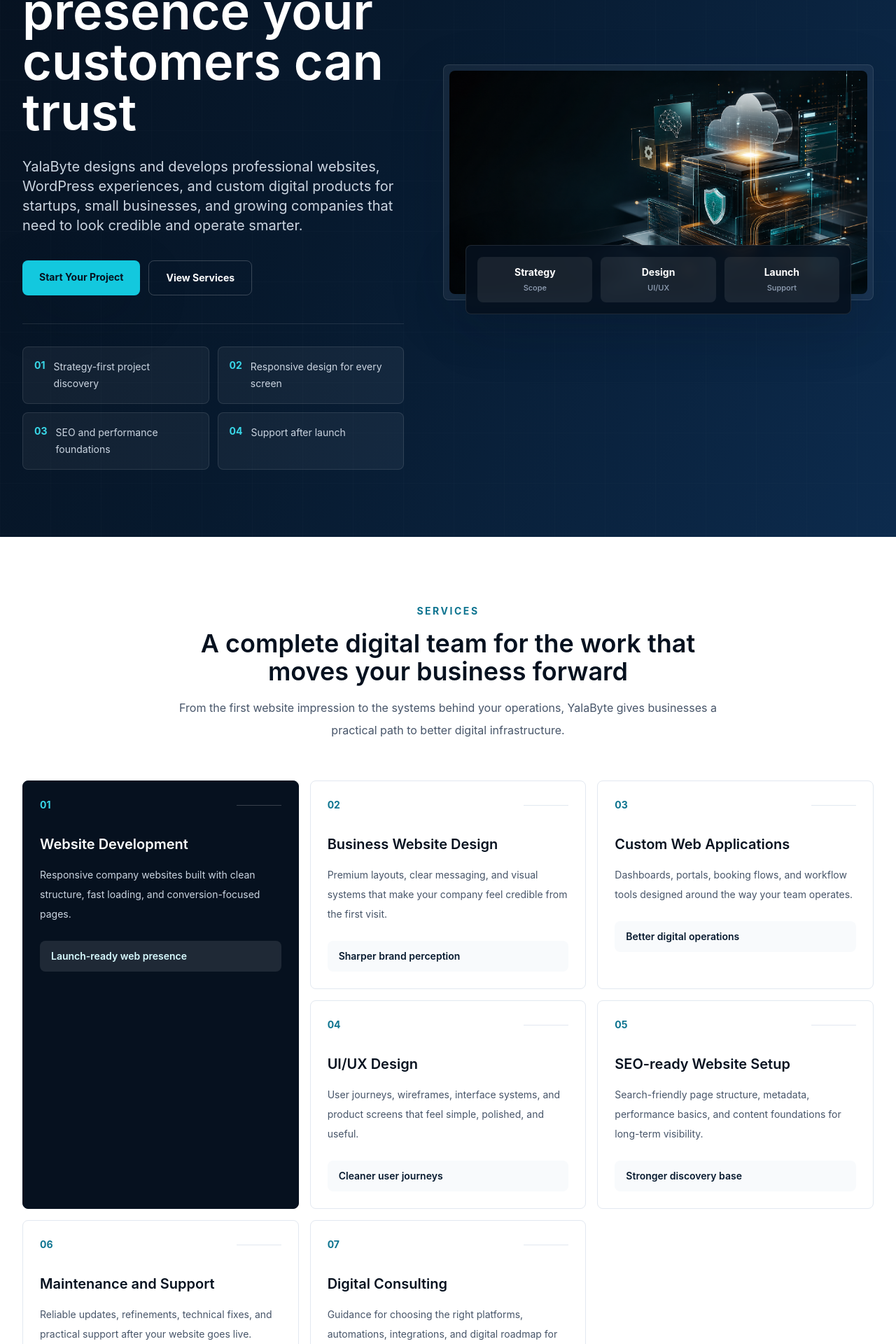
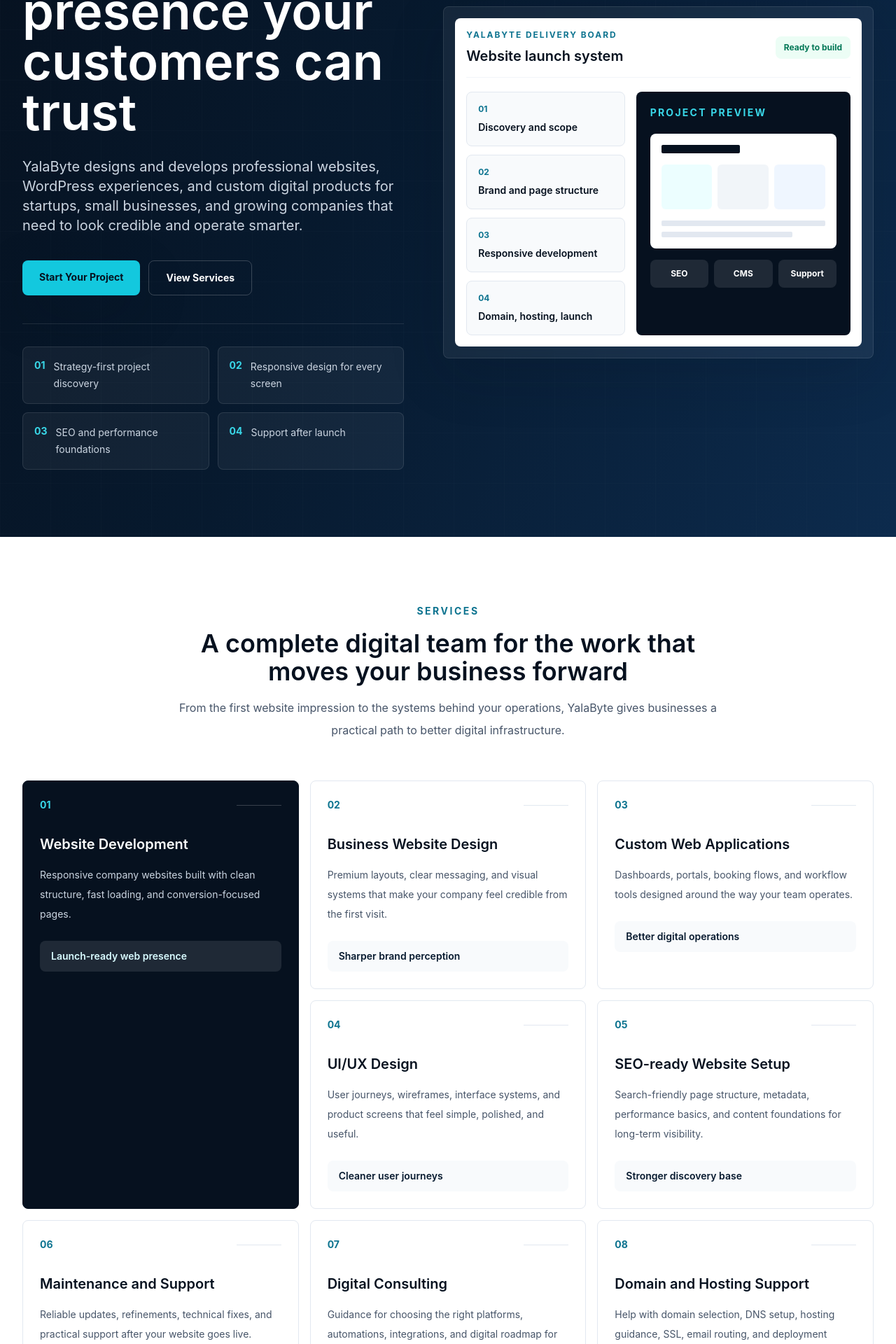
Before and after one commit to SalinBajra/yalabytee, a React (Vite) app in the folder frontend/: page / in a window 1280 px wide. Shown: the part 327-2247 px from the top of the page at 70% size. Built offline with nearby package versions, Linux system fonts and the light colour scheme.

Commit message:
Update siteData.js and Faqs

```diff
--- a/frontend/src/App.jsx
+++ b/frontend/src/App.jsx
@@ -5,7 +5,10 @@
 import Process from './components/Process.jsx';
 import Portfolio from './components/Portfolio.jsx';
 import Templates from './components/Templates.jsx';
+import AddOns from './components/AddOns.jsx';
+import Team from './components/Team.jsx';
 import Testimonials from './components/Testimonials.jsx';
+import FAQ from './components/FAQ.jsx';
 import Contact from './components/Contact.jsx';
 import Footer from './components/Footer.jsx';
 
@@ -20,7 +23,10 @@
         <Process />
         <Portfolio />
         <Templates />
+        <AddOns />
+        <Team />
         <Testimonials />
+        <FAQ />
         <Contact />
       </main>
       <Footer />
--- a/frontend/src/components/About.jsx
+++ b/frontend/src/components/About.jsx
@@ -5,7 +5,7 @@
         <div>
           <p className="text-sm font-bold uppercase tracking-[0.18em] text-cyan-700">About YalaByte</p>
           <h2 className="mt-4 text-3xl font-semibold leading-tight tracking-normal text-navy-950 sm:text-4xl lg:text-5xl">
-            A reliable IT partner for businesses that need more than a basic website
+            A reliable IT partner for businesses that need a complete digital foundation
           </h2>
           <div className="mt-8 grid grid-cols-2 gap-3">
             {[
@@ -24,10 +24,10 @@
         <div className="rounded-lg border border-slate-200 bg-white p-6 shadow-sm sm:p-8">
           <div className="grid gap-6 text-base leading-8 text-slate-600">
             <p>
-              YalaByte provides website development services and one-stop digital solutions for businesses that want a professional digital presence without scattered vendors or unclear execution. We combine strategy, design, development, and support into a clear delivery process.
+              YalaByte provides website development, WordPress website builds, custom web applications, domain and hosting support, and ongoing digital improvements for businesses that want one dependable partner instead of scattered vendors.
             </p>
             <p>
-              Whether you are launching a business website, planning a WordPress site, improving an existing platform, or building a custom web application, YalaByte helps translate your services into a credible digital experience that customers can understand and trust.
+              Whether you are launching a business website, planning an industry-specific WordPress site, improving an existing platform, or building a custom workflow, YalaByte helps translate your services into a credible digital experience that customers can understand and trust.
             </p>
           </div>
           <div className="mt-8 border-t border-slate-100 pt-6">
--- a/frontend/src/components/Footer.jsx
+++ b/frontend/src/components/Footer.jsx
@@ -17,7 +17,10 @@
             <a href="#services" className="hover:text-white">Services</a>
             <a href="#about" className="hover:text-white">About</a>
             <a href="#process" className="hover:text-white">Process</a>
+            <a href="#work" className="hover:text-white">Portfolio</a>
             <a href="#templates" className="hover:text-white">Templates</a>
+            <a href="#addons" className="hover:text-white">Add-ons</a>
+            <a href="#faq" className="hover:text-white">FAQs</a>
             <a href="#contact" className="hover:text-white">Contact</a>
           </div>
         </div>
--- a/frontend/src/components/Header.jsx
+++ b/frontend/src/components/Header.jsx
@@ -4,8 +4,10 @@
   { label: 'Services', href: '#services' },
   { label: 'About', href: '#about' },
   { label: 'Process', href: '#process' },
-  { label: 'Work', href: '#work' },
+  { label: 'Portfolio', href: '#work' },
   { label: 'Templates', href: '#templates' },
+  { label: 'Add-ons', href: '#addons' },
+  { label: 'FAQs', href: '#faq' },
   { label: 'Contact', href: '#contact' }
 ];
 
--- a/frontend/src/components/Hero.jsx
+++ b/frontend/src/components/Hero.jsx
@@ -37,25 +37,46 @@
           </div>
         </div>
         <div className="relative self-center">
-          <div className="overflow-hidden rounded-lg border border-white/10 bg-white/[0.06] p-2 shadow-soft backdrop-blur">
-            <img
-              src="/images/yalabyte-hero.png"
-              alt="Premium web technology platform visual for YalaByte digital solutions"
-              className="h-full max-h-[560px] w-full rounded-lg object-cover object-center"
-              loading="eager"
-            />
-          </div>
-          <div className="absolute -bottom-5 left-4 right-4 grid grid-cols-3 gap-2 rounded-lg border border-white/10 bg-navy-950/90 p-3 shadow-soft backdrop-blur sm:left-8 sm:right-8 sm:gap-3 sm:p-4">
-            {[
-              ['Strategy', 'Scope'],
-              ['Design', 'UI/UX'],
-              ['Launch', 'Support']
-            ].map(([item, detail]) => (
-              <div key={item} className="rounded-lg bg-white/[0.08] px-3 py-3 text-center">
-                <p className="text-xs font-bold text-white sm:text-sm">{item}</p>
-                <p className="mt-1 text-[11px] font-medium text-slate-400">{detail}</p>
+          <div className="rounded-lg border border-white/10 bg-white/[0.06] p-4 shadow-soft backdrop-blur">
+            <div className="rounded-lg bg-white p-4 text-navy-950">
+              <div className="flex items-center justify-between border-b border-slate-100 pb-4">
+                <div>
+                  <p className="text-xs font-bold uppercase tracking-[0.16em] text-cyan-700">YalaByte delivery board</p>
+                  <h2 className="mt-2 text-xl font-semibold">Website launch system</h2>
+                </div>
+                <span className="rounded-lg bg-emerald-50 px-3 py-2 text-xs font-bold text-emerald-700">Ready to build</span>
               </div>
-            ))}
+              <div className="mt-5 grid gap-4 md:grid-cols-[0.85fr_1.15fr]">
+                <div className="grid gap-3">
+                  {['Discovery and scope', 'Brand and page structure', 'Responsive development', 'Domain, hosting, launch'].map((item, index) => (
+                    <div key={item} className="rounded-lg border border-slate-200 bg-slate-50 p-4">
+                      <p className="text-xs font-bold text-cyan-700">0{index + 1}</p>
+                      <p className="mt-2 text-sm font-semibold text-navy-950">{item}</p>
+                    </div>
+                  ))}
+                </div>
+                <div className="rounded-lg bg-navy-950 p-5 text-white">
+                  <p className="text-sm font-bold uppercase tracking-[0.16em] text-cyanbrand-400">Project preview</p>
+                  <div className="mt-5 rounded-lg bg-white p-4 text-navy-950">
+                    <div className="h-3 w-28 rounded-sm bg-navy-950" />
+                    <div className="mt-4 grid grid-cols-3 gap-2">
+                      <span className="h-16 rounded-md bg-cyan-50" />
+                      <span className="h-16 rounded-md bg-slate-100" />
+                      <span className="h-16 rounded-md bg-blue-50" />
+                    </div>
+                    <div className="mt-4 h-2 w-full rounded-sm bg-slate-200" />
+                    <div className="mt-2 h-2 w-4/5 rounded-sm bg-slate-200" />
+                  </div>
+                  <div className="mt-4 grid grid-cols-3 gap-2">
+                    {['SEO', 'CMS', 'Support'].map((item) => (
+                      <div key={item} className="rounded-lg bg-white/10 px-3 py-3 text-center text-xs font-bold">
+                        {item}
+                      </div>
+                    ))}
+                  </div>
+                </div>
+              </div>
+            </div>
           </div>
         </div>
       </div>
--- a/frontend/src/components/Services.jsx
+++ b/frontend/src/components/Services.jsx
@@ -1,7 +1,5 @@
 import SectionHeader from './SectionHeader.jsx';
 import { services } from '../data/siteData.js';
-
-const serviceNumbers = ['01', '02', '03', '04', '05', '06', '07'];
 
 export default function Services() {
   return (
@@ -16,7 +14,7 @@
           {services.map((service, index) => (
             <article key={service.title} className={`group rounded-lg border p-6 transition hover:-translate-y-1 hover:shadow-soft ${index === 0 ? 'border-navy-950 bg-navy-950 text-white lg:row-span-2' : 'border-slate-200 bg-white'}`}>
               <div className="mb-8 flex items-center justify-between">
-                <span className={`text-sm font-bold ${index === 0 ? 'text-cyanbrand-400' : 'text-cyan-700'}`}>{serviceNumbers[index]}</span>
+                <span className={`text-sm font-bold ${index === 0 ? 'text-cyanbrand-400' : 'text-cyan-700'}`}>{String(index + 1).padStart(2, '0')}</span>
                 <span className={`h-px w-16 ${index === 0 ? 'bg-white/20' : 'bg-slate-200'}`} />
               </div>
               <h3 className={`text-xl font-semibold ${index === 0 ? 'text-white' : 'text-navy-950'}`}>{service.title}</h3>
--- a/frontend/src/components/Templates.jsx
+++ b/frontend/src/components/Templates.jsx
@@ -100,9 +100,9 @@
     <section id="templates" className="bg-slate-50 px-5 py-24 sm:px-6 lg:px-8">
       <div className="mx-auto max-w-7xl">
         <SectionHeader
-          eyebrow="WordPress Template Samples"
-          title="Realistic website foundations for common business domains"
-          text="These are sample WordPress directions YalaByte can customize into genuine branded websites. Each concept is built around actual pages, inquiry flows, service content, and business use cases."
+          eyebrow="WordPress Website Templates"
+          title="Domain-specific WordPress packages that can be customized for your brand"
+          text="YalaByte can start from proven structures for common business domains, then customize layout, copy, pages, colors, forms, hosting setup, and add-ons for your real company."
         />
 
         <div className="mt-14 grid gap-6 lg:grid-cols-3">
--- a/frontend/src/data/siteData.js
+++ b/frontend/src/data/siteData.js
@@ -33,6 +33,16 @@
     title: 'Digital Consulting',
     text: 'Guidance for choosing the right platforms, automations, integrations, and digital roadmap for your business.',
     outcome: 'Clearer technology decisions'
+  },
+  {
+    title: 'Domain and Hosting Support',
+    text: 'Help with domain selection, DNS setup, hosting guidance, SSL, email routing, and deployment preparation.',
+    outcome: 'Reliable launch foundation'
+  },
+  {
+    title: 'Customizations and Add-ons',
+    text: 'Extra pages, booking tools, forms, analytics, chat widgets, payment links, CRM handoff, and business-specific features.',
+    outcome: 'Website that fits your workflow'
   }
 ];
 
@@ -68,20 +78,84 @@
 
 export const showcase = [
   {
-    title: 'Premium company websites',
-    text: 'Corporate websites with service pages, trust signals, SEO-ready structure, and clear inquiry paths.'
+    title: 'Yala Travel Co.',
+    type: 'Travel and tour website',
+    text: 'A travel website sample with destination pages, tour packages, trip inquiry forms, and content sections for seasonal offers.',
+    tags: ['WordPress-ready', 'Tour packages', 'Inquiry flow'],
+    accent: 'bg-cyan-600'
   },
   {
-    title: 'Service booking flows',
-    text: 'Quote requests, consultation forms, appointment journeys, and admin-friendly lead routing.'
+    title: 'Studio North Portfolio',
+    type: 'Portfolio website',
+    text: 'A portfolio website sample for personal brands and agencies with case studies, services, testimonials, and a polished contact path.',
+    tags: ['Case studies', 'Personal brand', 'Lead capture'],
+    accent: 'bg-navy-800'
   },
   {
-    title: 'Lead generation pages',
-    text: 'Focused landing pages for campaigns, offers, local services, and productized business packages.'
+    title: 'RapidRoute Courier',
+    type: 'Courier and logistics website',
+    text: 'A courier website sample with quote requests, service zones, shipment support content, and a tracking-ready structure.',
+    tags: ['Quote request', 'Service zones', 'Support pages'],
+    accent: 'bg-blue-700'
   },
   {
-    title: 'Custom dashboards',
-    text: 'Operational tools, customer portals, reporting views, and internal workflow applications.'
+    title: 'Business Service Hub',
+    type: 'Corporate service website',
+    text: 'A professional service website sample with landing pages, service detail pages, FAQs, and structured conversion areas.',
+    tags: ['Service pages', 'SEO structure', 'Contact CTA'],
+    accent: 'bg-slate-700'
+  }
+];
+
+export const addons = [
+  'Domain registration guidance',
+  'Hosting setup and deployment',
+  'Business email and DNS support',
+  'SSL and basic security setup',
+  'Google Analytics and Search Console',
+  'Contact forms and lead routing',
+  'Booking, quote, or inquiry flows',
+  'Content updates and page add-ons'
+];
+
+export const team = [
+  {
+    role: 'Project Strategy',
+    title: 'Discovery, scope, and digital roadmap',
+    text: 'We clarify your business goals, audiences, service structure, launch priorities, and the pages or tools needed to support them.'
+  },
+  {
+    role: 'Design and Experience',
+    title: 'Brand presentation and user journey',
+    text: 'We shape polished layouts, content hierarchy, responsive views, and interaction patterns that feel professional and easy to use.'
+  },
+  {
+    role: 'Development and Support',
+    title: 'Build, launch, and ongoing improvements',
+    text: 'We develop the website, connect forms and integrations, prepare deployment, and support future improvements after launch.'
+  }
+];
+
+export const faqs = [
+  {
+    question: 'Can YalaByte build a website from scratch?',
+    answer: 'Yes. We can plan, design, develop, and launch a professional business website from the ground up, including core pages, responsive design, SEO-ready structure, and contact flows.'
+  },
+  {
+    question: 'Do you work with WordPress websites?',
+    answer: 'Yes. We can create WordPress-ready websites for travel, portfolio, courier, service businesses, and other domains, with custom sections and manageable content structures.'
+  },
+  {
+    question: 'Can you help with domain and hosting?',
+    answer: 'Yes. We can guide domain setup, hosting selection, DNS records, SSL, deployment, and the technical steps needed to get the website live.'
+  },
+  {
+    question: 'Can we request custom features or add-ons?',
+    answer: 'Yes. Add-ons can include extra pages, quote forms, booking flows, analytics, chat widgets, CRM handoff, payment links, and business-specific website features.'
+  },
+  {
+    question: 'Do you provide support after launch?',
+    answer: 'Yes. We can help with maintenance, updates, improvements, troubleshooting, and future website enhancements after the initial launch.'
   }
 ];
 
```
Also changed, not shown: frontend/src/components/AddOns.jsx (added, +24 -0 lines), frontend/src/components/FAQ.jsx (added, +27 -0 lines), frontend/src/components/Portfolio.jsx (+49 -28 lines), frontend/src/components/Team.jsx (added, +26 -0 lines), frontend/public/images/yalabyte-hero.png (deleted).
